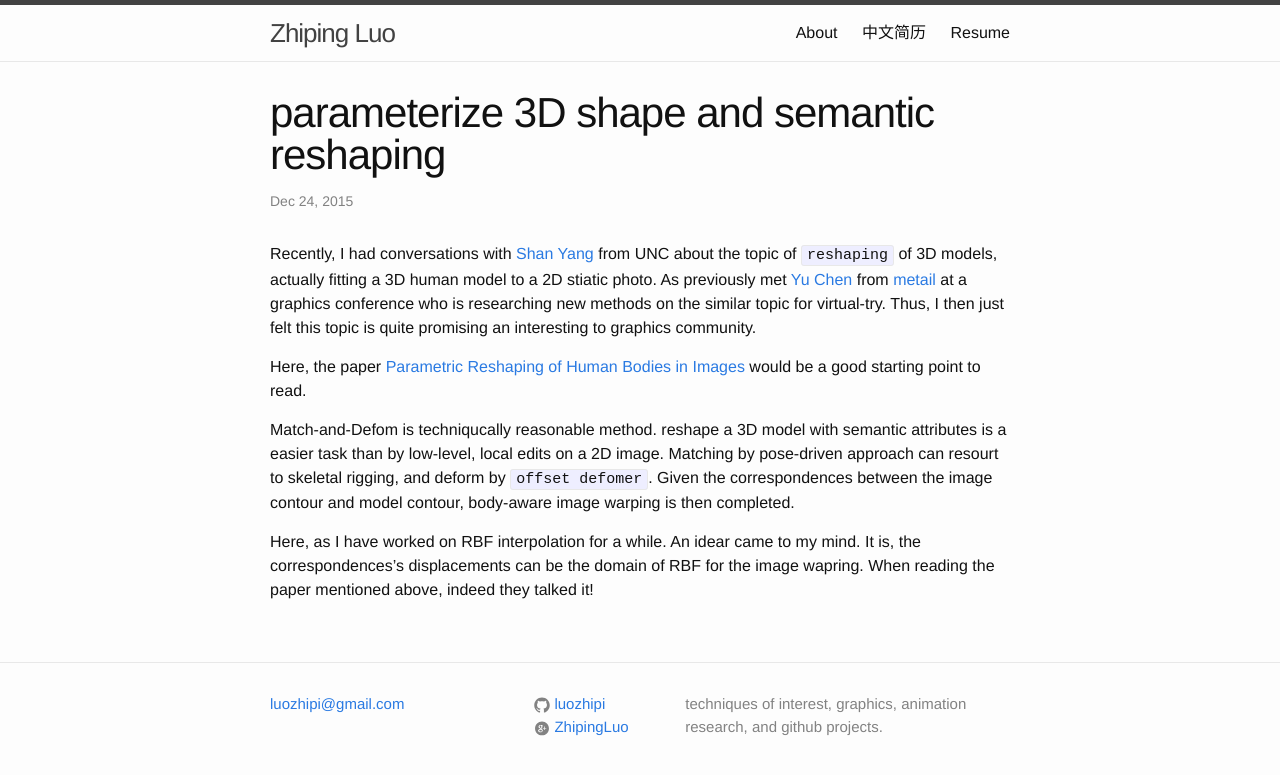
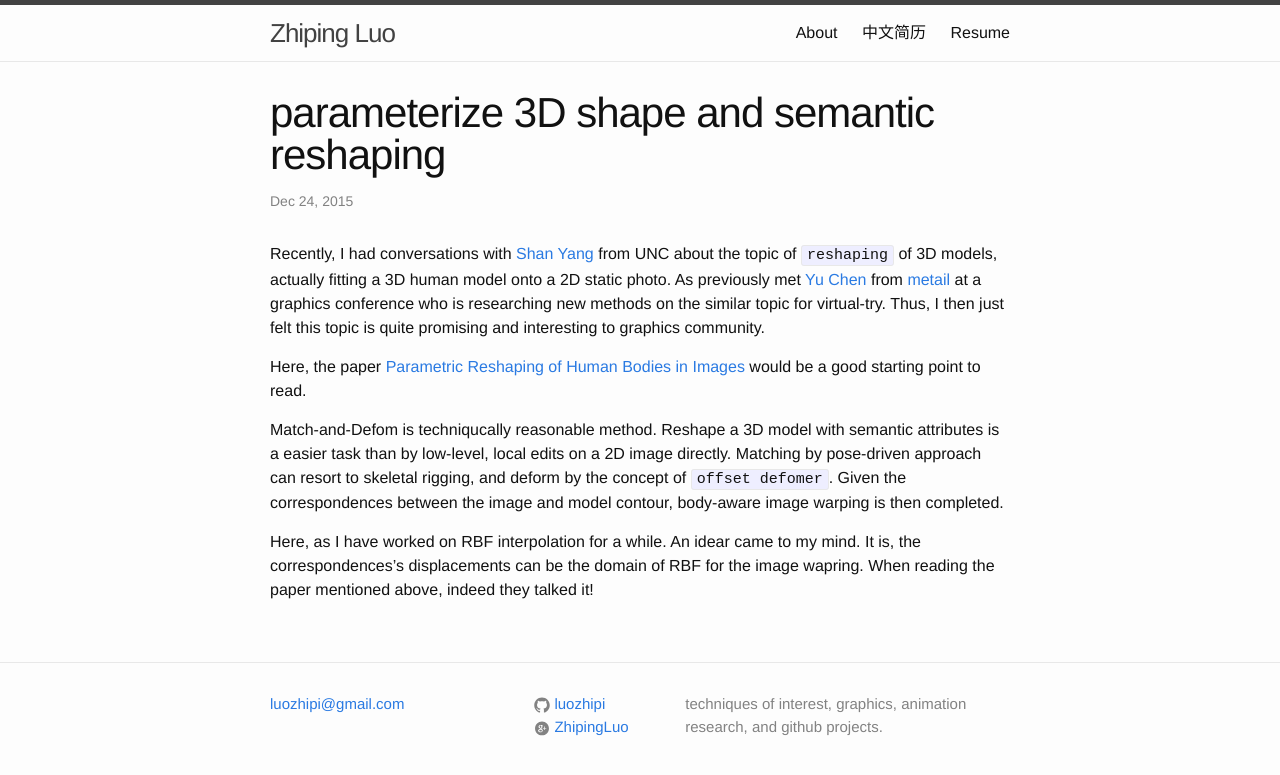
Before and after one commit to luozhipi/luozhipi.github.io, a Jekyll site: the page built from _posts/2015-12-24-bodyretouching.markdown, in a window 1280 px wide. Shown: the top 775 px of the page. Built offline with Jekyll 4.4.1, drawn with Linux system fonts in a browser that asks for light colours.

Commit message:
Update 2015-12-24-bodyretouching.markdown

```diff
--- a/_posts/2015-12-24-bodyretouching.markdown
+++ b/_posts/2015-12-24-bodyretouching.markdown
@@ -5,14 +5,14 @@ date:   2015-12-24 19:06:56
 categories: animation
 ---
 
-Recently, I had conversations with [Shan Yang] from UNC about the topic of `reshaping` of 3D models, actually fitting a 3D human model to a 2D stiatic photo.
+Recently, I had conversations with [Shan Yang] from UNC about the topic of `reshaping` of 3D models, actually fitting a 3D human model onto a 2D static photo.
 As previously met [Yu Chen] from [metail] at a graphics conference who is researching new methods on the similar topic for virtual-try.
-Thus, I then just felt this topic is quite promising an interesting to graphics community.
+Thus, I then just felt this topic is quite promising and interesting to graphics community.
 
 Here, the paper [Parametric Reshaping of Human Bodies in Images] would be a good starting point to read.
 
-Match-and-Defom is techniqucally reasonable method. reshape a 3D model with semantic attributes is a easier task than by low-level, local edits on a 2D image.
-Matching by pose-driven approach can resourt to skeletal rigging, and deform by `offset defomer`. Given the correspondences between the image contour and model contour,
+Match-and-Defom is techniqucally reasonable method. Reshape a 3D model with semantic attributes is a easier task than by low-level, local edits on a 2D image directly.
+Matching by pose-driven approach can resort to skeletal rigging, and deform by the concept of `offset defomer`. Given the correspondences between the image and model contour,
 body-aware image warping is then completed.
 
 Here, as I have worked on RBF interpolation for a while. An idear came to my mind. It is, the correspondences's displacements can be the domain of RBF for the image wapring.
```
